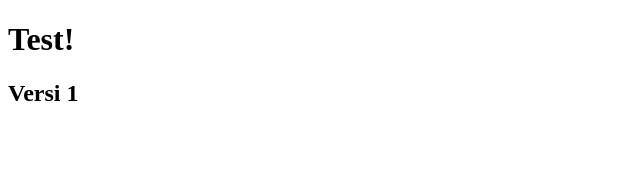
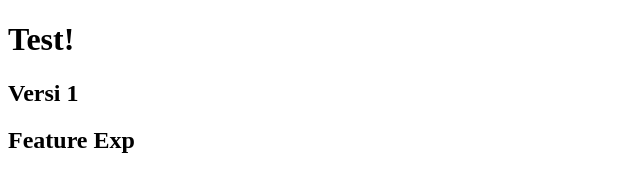
Before and after one commit to rizkiafdl/pertemuan-7-e, a plain HTML site: page index.html in a window 1280 px wide. Shown: the whole page, without its empty margins (0-640 px from the left). Drawn offline with Linux system fonts and the light colour scheme.

Commit message:
push feature baru

```diff
--- a/index.html
+++ b/index.html
@@ -8,5 +8,6 @@
 <body>
     <h1>Test!</h1>
     <h2>Versi 1</h2>
+     <h2>Feature Exp</h2>
 </body>
 </html>
```
